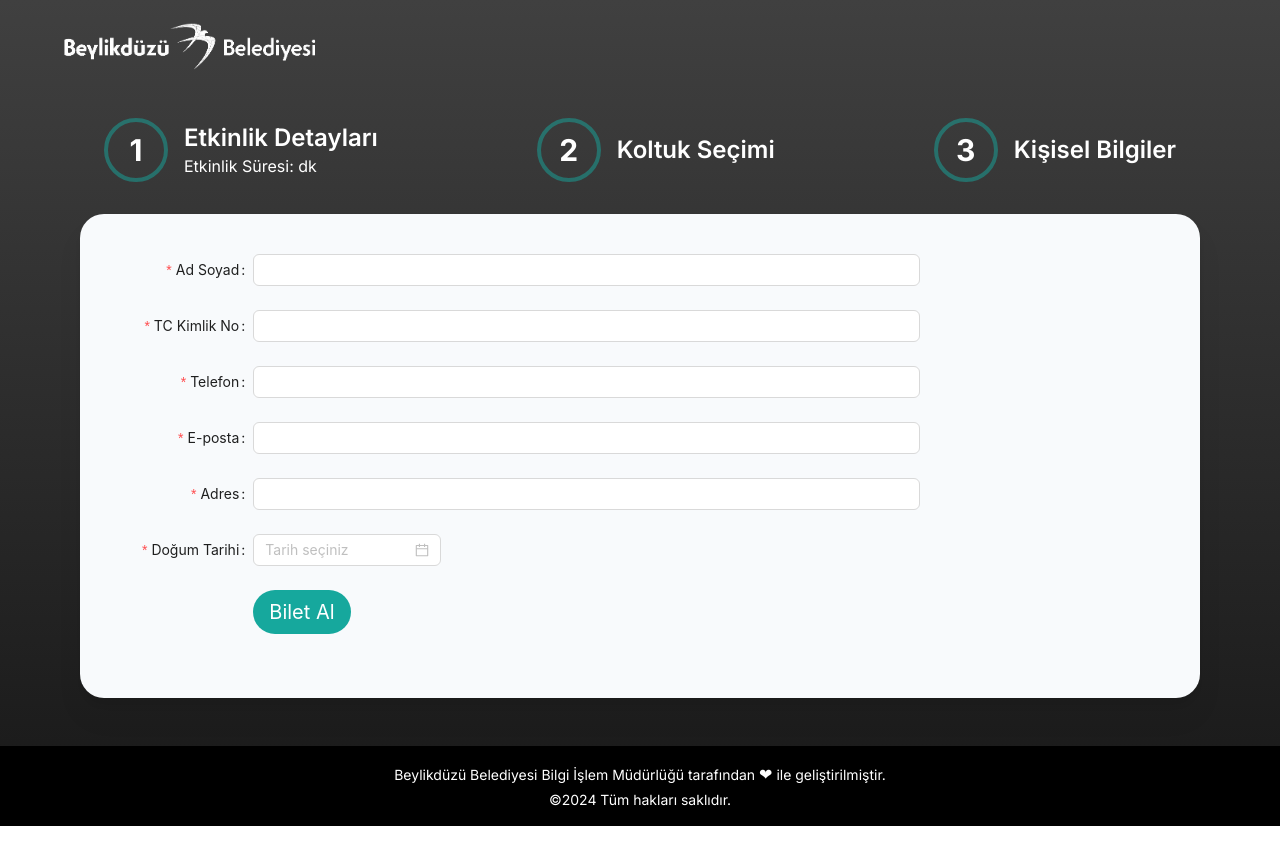
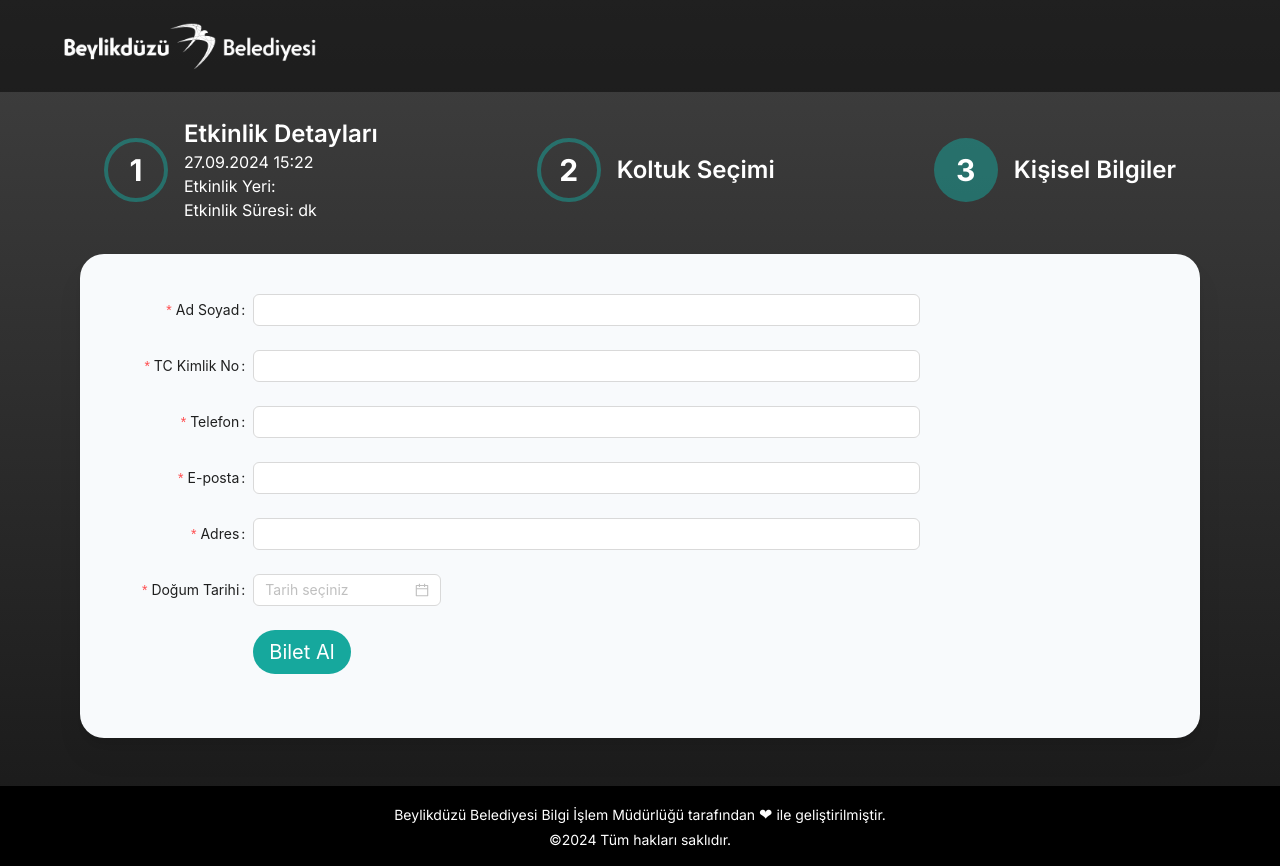
Before and after one commit to esrasevinc/beylikduzu-bilet, a Next.js app: page /form-page in a window 1280 px wide. Before the commit the page ends 826 px from the top, so only its background shows below. Built offline with nearby package versions, Linux system fonts and the light colour scheme; no server answers.

Commit message:
adımlar arası gecis eklendi

```diff
--- a/app/_components/CustomerForm.tsx
+++ b/app/_components/CustomerForm.tsx
@@ -6,6 +6,13 @@ import { Activity } from "../models/activity";
 import { TicketSeat } from "../models/ticketseat";
 import jsPDF from "jspdf";
 import locale from 'antd/es/date-picker/locale/tr_TR';
+import Link from "next/link";
+import dayjs from "dayjs";
+import utc from 'dayjs/plugin/utc';
+import timezone from 'dayjs/plugin/timezone';
+
+dayjs.extend(utc);
+dayjs.extend(timezone);
 interface CustomerFormProps {
   activityId: string;
   selectedSeatId: string;
@@ -93,18 +100,20 @@ const CustomerForm = ({ activityId, selectedSeatId }: CustomerFormProps) => {
           <div className='flex flex-col items-start justify-start text-white'>
             <p className='font-semibold text-2xl'>Etkinlik Detayları</p>
             <p>{activity?.name}</p>
+            <p>{dayjs.utc((activity?.date)).tz('Europe/Istanbul').format('DD.MM.YYYY HH:mm')}</p>
+            <p>Etkinlik Yeri: {activity?.place.title!}</p>
             <p>Etkinlik Süresi: {activity?.duration!} dk</p>
           </div>
         </div>
         <div className='flex flex-row items-center justify-center pb-8 gap-4'>
-          <div className='w-16 h-16 rounded-full border-4 border-[#16a89d]/50 text-white flex items-center justify-center text-3xl font-bold'>2</div>
+          <Link className='w-16 h-16 rounded-full border-4 border-[#16a89d]/50 text-white flex items-center justify-center text-3xl font-bold' href='/'>2</Link>
           <div className='flex flex-col items-start justify-start text-white'>
             <p className='font-semibold text-2xl'>Koltuk Seçimi</p>
             {ticketSeat && <p>Seçilen Koltuk: {ticketSeat.label}</p>}
           </div>
         </div>
         <div className='flex flex-row items-center justify-center pb-8 gap-4'>
-          <div className='w-16 h-16 rounded-full border-4 border-[#16a89d]/50 text-white flex items-center justify-center text-3xl font-bold'>3</div>
+          <div className='w-16 h-16 rounded-full border-4 border-transparent bg-[#16a89d]/50  text-white flex items-center justify-center text-3xl font-bold'>3</div>
           <div className='flex flex-col items-start justify-start text-white'>
             <p className='font-semibold text-2xl'>Kişisel Bilgiler</p>
           </div>
--- a/app/_components/Navbar.tsx
+++ b/app/_components/Navbar.tsx
@@ -7,7 +7,7 @@ import logo from "@/app/public/images/bb-logo.png";
 const Navbar = () => {
 
   return (
-    <header className="z-[1000] h-[80px] md:h-auto w-full fixed flex md:top-0 py-4 pl-16">
+    <header className="z-[1000] h-[80px] md:h-auto w-full fixed flex md:top-0 py-4 pl-16 bg-black/50">
       <div className="flex items-start w-full">
         <Link href='https://www.beylikduzu.istanbul/' target={"_blank"} >
         <Image
--- a/app/_components/SeatSelection.tsx
+++ b/app/_components/SeatSelection.tsx
@@ -11,6 +11,7 @@ import Seat from './Seat';
 import utc from 'dayjs/plugin/utc';
 import timezone from 'dayjs/plugin/timezone';
 import dayjs from 'dayjs';
+import Link from 'next/link';
 
 
 dayjs.extend(utc);
@@ -88,8 +89,8 @@ const SeatSelection = ({ activityId }: SeatSelectionProps) => {
             <p>Etkinlik Süresi: {activity?.duration!} dk</p>
           </div>
         </div>
-        <div className='flex flex-row items-center justify-center pb-8 gap-4'>
-          <div className='w-16 h-16 rounded-full border-4 border-[#16a89d]/50 text-white flex items-center justify-center text-3xl font-bold'>2</div>
+        <div className='flex flex-row items-center justify-center pb-8 gap-4' >
+          <Link className='w-16 h-16 rounded-full border-4 border-transparent bg-[#16a89d]/50  text-white flex items-center justify-center text-3xl font-bold' href='/'>2</Link>
           <div className='flex flex-col items-start justify-start text-white'>
             <p className='font-semibold text-2xl'>Koltuk Seçimi</p>
             {selectedSeat && <p>Seçilen Koltuk: {selectedSeat.label}</p>}
--- a/app/layout.tsx
+++ b/app/layout.tsx
@@ -5,6 +5,7 @@ import Footer from "./_components/Footer";
 import Navbar from "./_components/Navbar";
 import { Inter } from 'next/font/google';
 import { SeatProvider } from './_components/SeatContext';
+import NextTopLoader from "nextjs-toploader";
 
 const inter = Inter({
   subsets: ['latin'],
@@ -26,6 +27,7 @@ export default function RootLayout({
       <body className={`${inter.className} `}>
           <div className="flex flex-col min-h-screen bg-gradient-to-b from-[#404040] to-[#181818]">
             <Navbar />
+            <NextTopLoader color="white" height={8} showSpinner={true} />
             <div className="flex flex-col flex-1 relative mt-[70px]">{children}</div>
             <Footer />
           </div>
--- a/package.json
+++ b/package.json
@@ -17,6 +17,7 @@
     "jspdf": "^2.5.2",
     "mobx": "^6.13.3",
     "next": "14.2.13",
+    "nextjs-toploader": "^3.7.15",
     "qrcode.react": "^4.0.1",
     "react": "^18",
     "react-dom": "^18"
```
Also changed, not shown: 1 other file (tests, documents, lock files or other folders).
